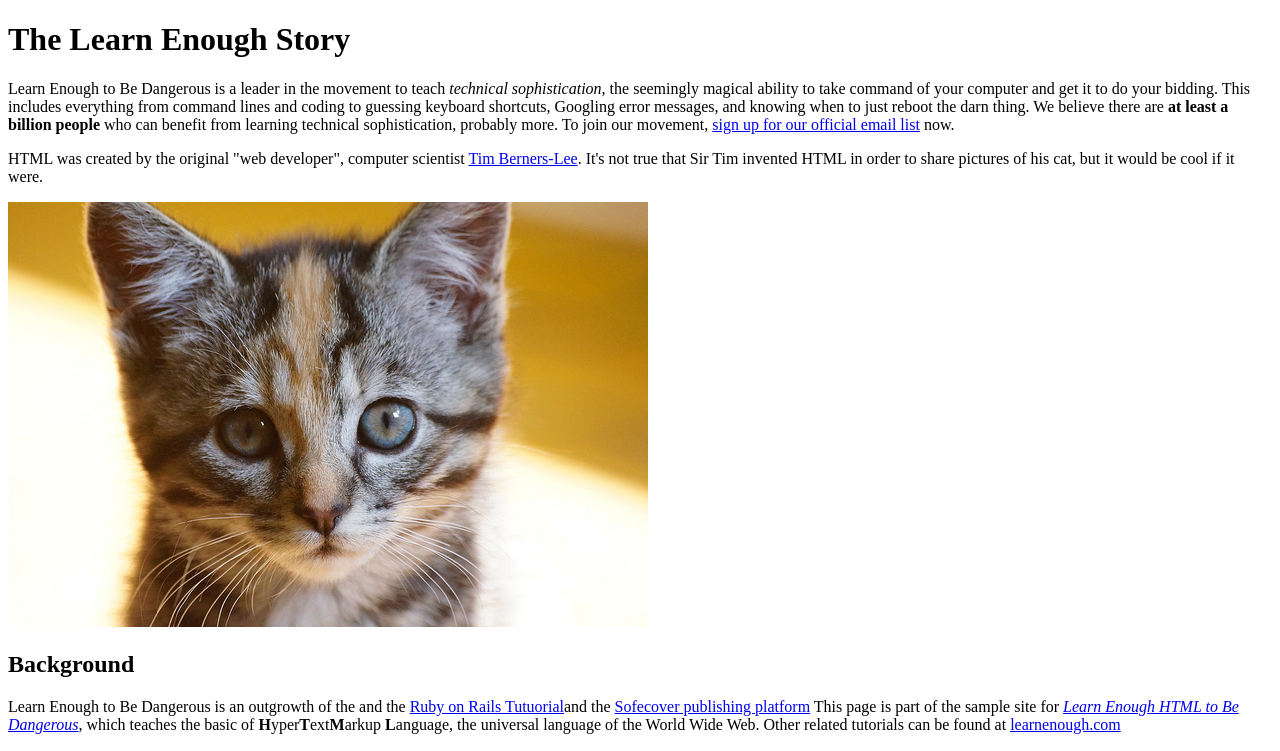
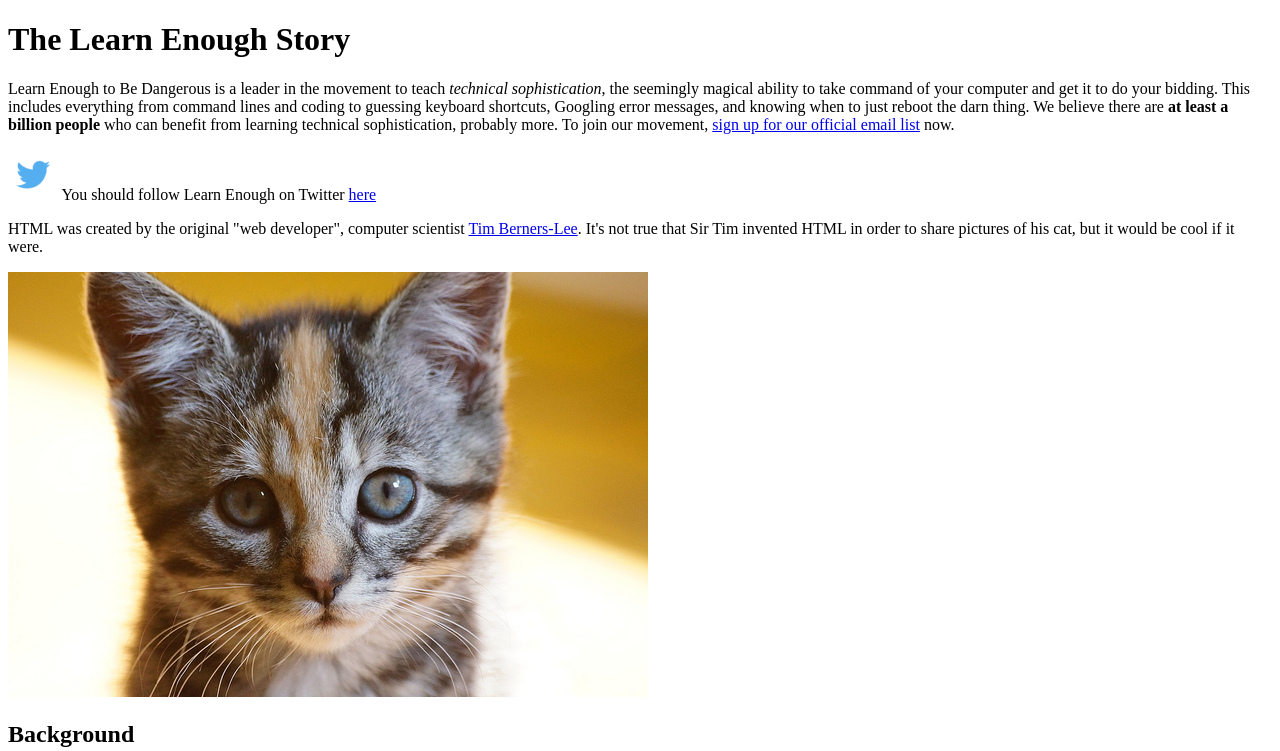
Before and after one commit to yibei/sample_website, a plain HTML site: page index.html in a window 1280 px wide. Shown: the top 751 px of the page. Drawn offline with Linux system fonts and the light colour scheme.

Commit message:
add twitter logo

```diff
--- a/index.html
+++ b/index.html
@@ -22,13 +22,31 @@
       >
       now.
     </p>
+
+    <p>
+      <a
+        href="https://twitter.com/learnenough"
+        target="_blank"
+        rel="noopener"
+        style="text-decoration: none"
+      >
+        <img src="images/small_twitter_log.png" />
+      </a>
+      You should follow Learn Enough on Twitter
+      <a href="https://twitter.com/learnenough" target="_blank" rel="noopener"
+        >here</a
+      >
+    </p>
+
     <p>
       HTML was created by the original "web developer", computer scientist
       <a href="https://en.wikipedia.org/wiki/Tim_Berners-Lee">Tim Berners-Lee</a
       >. It's not true that Sir Tim invented HTML in order to share pictures of
       his cat, but it would be cool if it were.
     </p>
-    <img src="images/kitten.jpg" alt="An adorable kitten" />
+    <a href="https://www.flickr.com/photos/deborah_s_perspective/14144861329">
+      <img src="images/kitten.jpg" alt="An adorable kitten" />
+    </a>
     <h2>Background</h2>
     <p>
       Learn Enough to Be Dangerous is an outgrowth of the and the
```
Also changed, not shown: images/small_twitter_log.png (added).
